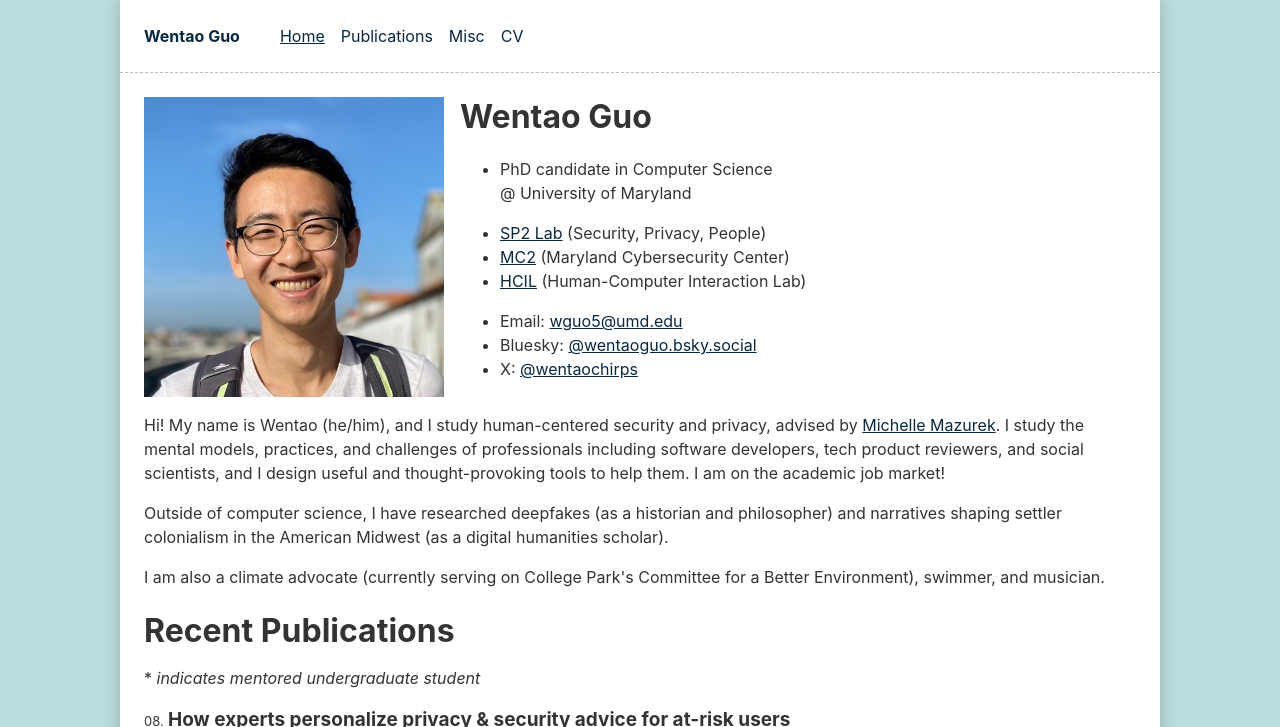
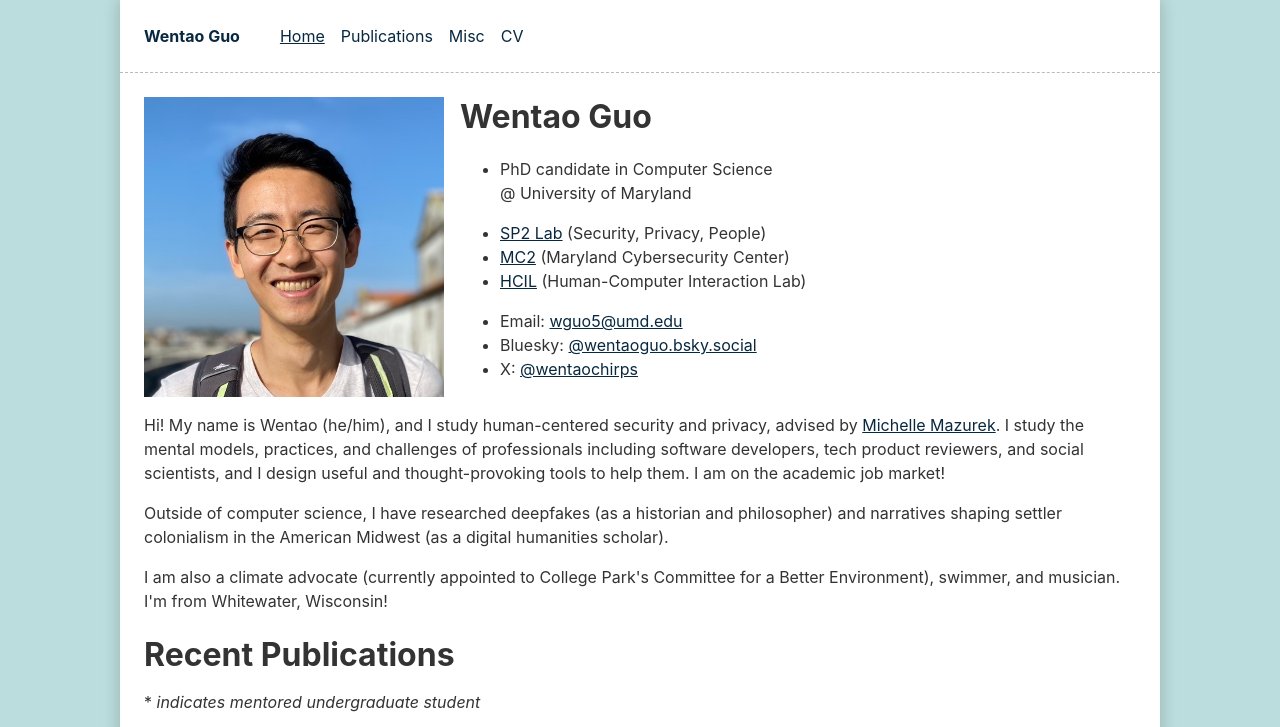
Before and after one commit to oatnewguo/personal-website, an Eleventy site: page content/index.njk in a window 1280 px wide. Shown: the top 727 px of the page. Built offline with nearby package versions, Linux system fonts and the light colour scheme; Eleventy itself is replaced by a stand-in of ours; files that its build step writes are made by us from their sources.

Commit message:
Tweaking CV

```diff
--- a/content/index.njk
+++ b/content/index.njk
@@ -31,7 +31,7 @@ numNewPubs: 4
 
 <p>Outside of computer science, I have researched deepfakes (as a historian and philosopher) and narratives shaping settler colonialism in the American Midwest (as a digital humanities scholar).</p>
 
-<p>I am also a climate advocate (currently serving on College Park's Committee for a Better Environment), swimmer, and musician.</p>
+<p>I am also a climate advocate (currently appointed to College Park's Committee for a Better Environment), swimmer, and musician. I'm from Whitewater, Wisconsin!</p>
 
 {% set pubCount = collections.pub | length %}
 <h1 style="margin-bottom: 0">Recent Publications</h1>
```
Also changed, not shown: 1 other file.
